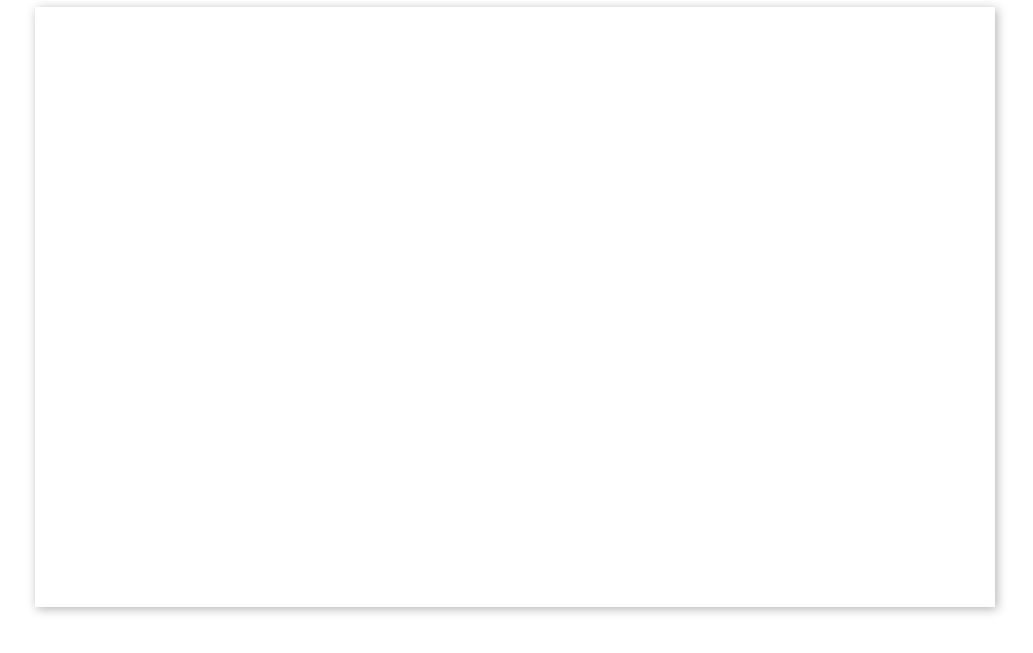
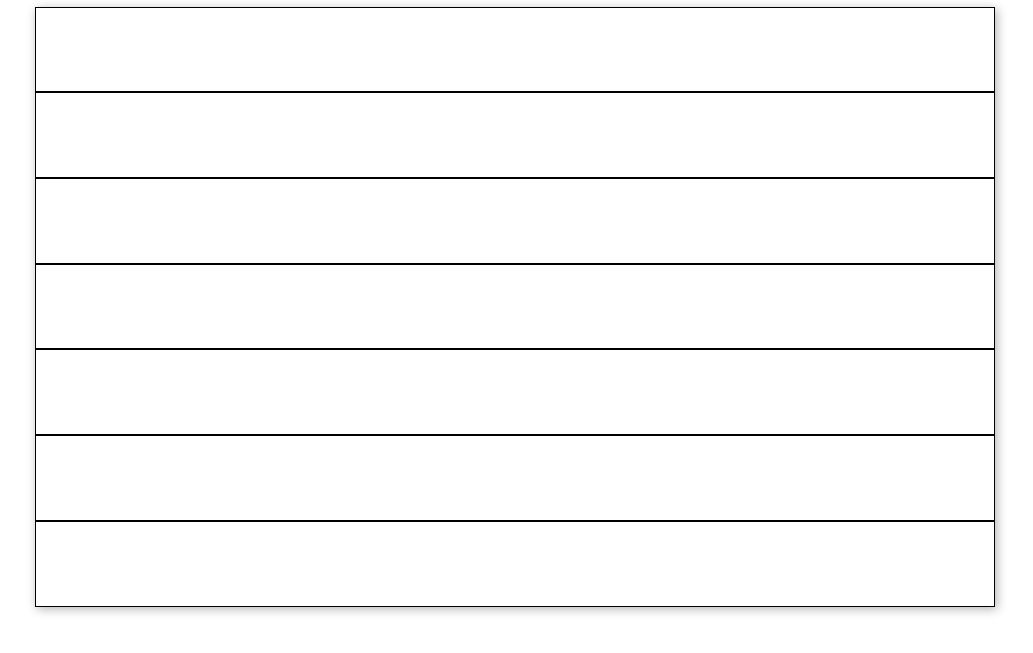
Before and after one commit to LukeBertus/Etch-a-sketch, a plain HTML site: page index.html in a window 1280 px wide. Shown: the part 85-738 px from the top of the page, without its empty margins (125-1158 px from the left). Drawn offline with Linux system fonts and the light colour scheme.

Commit message:
Add row generation logic

```diff
--- a/index.html
+++ b/index.html
@@ -6,16 +6,15 @@
     <meta name="viewport" content="width=device-width, initial-scale=1.0">
     <title>Etch-a-Sketch</title>
     <link rel = "stylesheet" href = "style.css">
-    <script src="script.js"></script>
+    <script src="script.js" defer></script>
 </head>
 <body>
     <div id = headerContainer>
         <h1 id = title>Etch-a-Sketch</h1>
         <button id="newGrid">New Grid</button>
     </div>
-
-        <div id="containerContainer">
-            <div id="container"></div>
+        <div id="canvasContainer">
+            <div id="canvas"></div>
         </div>
 </body>
 </html>
--- a/script.js
+++ b/script.js
@@ -0,0 +1,13 @@
+let gridSize = 16;
+
+const canvas = document.getElementById("canvas")
+
+createGrid = (size) => {
+    for (i=0; i<size; i++) {
+        const pixel = document.createElement("div");
+        pixel.className = "pixelRow"
+        canvas.appendChild(pixel);
+    }
+}
+
+createGrid(7);
--- a/style.css
+++ b/style.css
@@ -20,7 +20,7 @@ body {
     justify-content: space-between;
     margin: -5% 12.5% 10px;
 }
-#containerContainer {
+#canvasContainer {
     height: 75%;
     display: flex;
     justify-content: center;
@@ -28,9 +28,16 @@ body {
 
 }
 
-#container {
+#canvas {
     height: 100%;
     width: 75%;
     box-shadow: 2px 2px 10px rgba(0, 0, 0, 0.3);
+    display: flex;
+    flex-direction: column;
 
 }
+
+.pixelRow {
+    border: 1px solid black;
+    flex: 1;
+}
```
